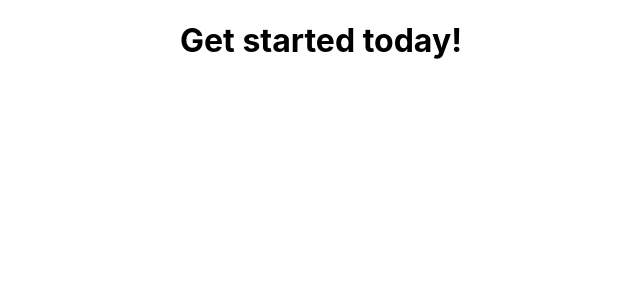
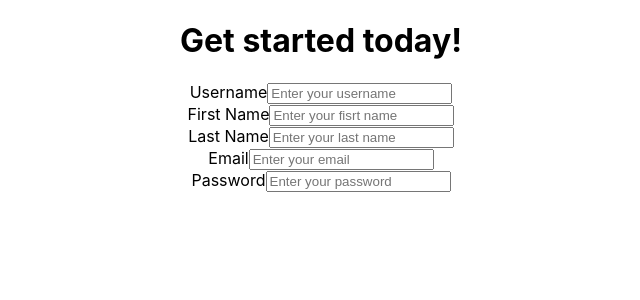
Before and after one commit to Anthonyvseth/personal-growth-tracker, a React (Create React App) app in the folder client/: page / in a window 1280 px wide. Shown: the top 300 px of the page, without its empty margins (319-959 px from the left). Built offline with nearby package versions, Linux system fonts and the light colour scheme.

Commit message:
basic form setup for signup

```diff
--- a/client/src/components/SignUp.js
+++ b/client/src/components/SignUp.js
@@ -1,10 +1,59 @@
 import React, {useState} from 'react'
 
-const SignUp = () => {
+const SignUp = (props) => {
+    const [username, setUserame] = useState('')
+    const [firstName, setFirstName] = useState('');
+    const [lastName, setlastName] = useState('');
+    const [email, setEmail] = useState('');
+    const [password, setPassword] = useState('');
+
+
+
+
 
     return (
         <div>
-        <h1>Get started today!</h1>
+            <h1>Get started today!</h1>
+                <div>
+                    <label>Username</label>
+                        <input
+                        type = 'text'
+                        name = 'username'
+                        placeholder = 'Enter your username'
+                        />
+                </div>
+                <div>
+                    <label>First Name</label>
+                        <input
+                        type = 'text'
+                        name = 'first name'
+                        placeholder = 'Enter your fisrt name'
+                        />
+                </div>
+                <div>
+                    <label>Last Name</label>
+                        <input
+                        type = 'text'
+                        name = 'last name'
+                        placeholder = 'Enter your last name'
+                        />
+                </div>
+                <div>
+                    <label>Email</label>
+                        <input
+                        type = 'text'
+                        name = 'email'
+                        placeholder = 'Enter your email'
+                        />
+                </div>
+                <div>
+                    <label>Password</label>
+                        <input
+                        type = 'text'
+                        name = 'password'
+                        placeholder = 'Enter your password'
+                        />
+                </div>
         </div>
     )
 }
```
